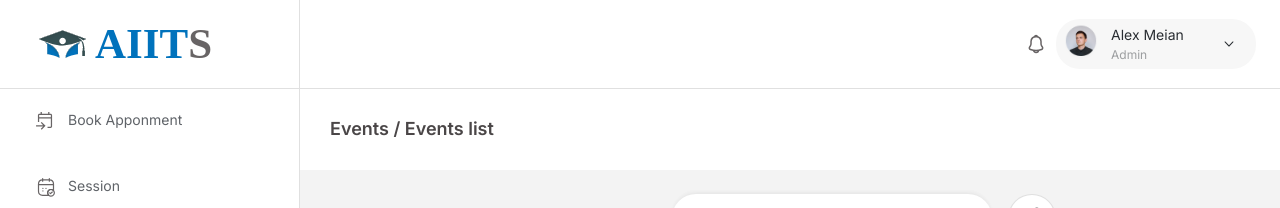
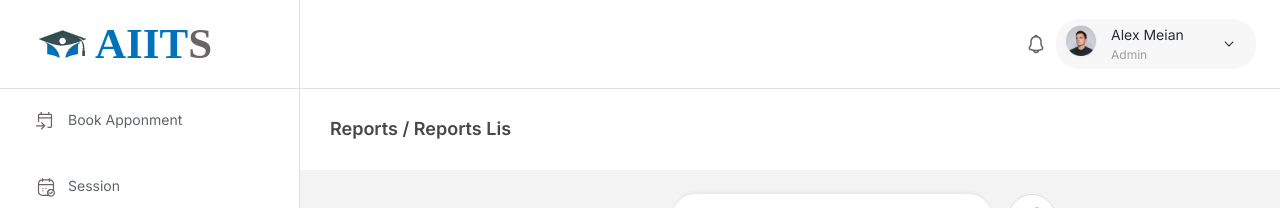
Before and after one commit to Xyvin-Corp/School_Councelling_System, a React (Vite) app in the folder frontend/: page /student/reports in a window 1280 px wide. Shown: the top 208 px of the page. Built offline with nearby package versions, Linux system fonts and the light colour scheme.

Commit message:
student module pages

```diff
--- a/frontend/src/pages/Student/Reports/StudentReport.jsx
+++ b/frontend/src/pages/Student/Reports/StudentReport.jsx
@@ -21,7 +21,7 @@ const StudentEvents = () => {
     <>
       <Box padding={"30px"} bgcolor={"#FFFFFF"} >
         <Typography variant="h4" color={"#4A4647"}>
-          Events / Events list
+        Reports / Reports Lis
         </Typography>
       </Box>
       <Grid sx={{marginRight:25}}>
```
